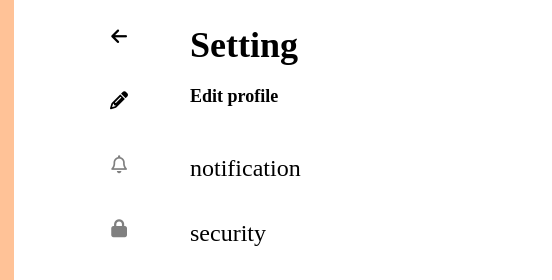
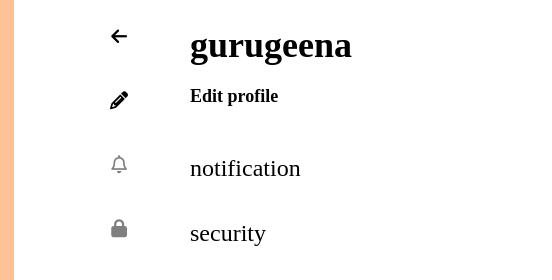
Before and after one commit to Armaanmk32/imtixaan, a plain HTML site: page index.html in a window 1280 px wide. Shown: the top 280 px of the page, 88-640 px from the left. Drawn offline with Linux system fonts and the light colour scheme.

Commit message:
h2 ayaan wax kabedeley

```diff
--- a/index.html
+++ b/index.html
@@ -34,7 +34,7 @@
             <i class="fa-solid fa-question" style="margin-top:80px ;"></i>
         </div>
         <div class="side-right">
-            <h2>Setting</h2>
+            <h2>gurugeena </h2>
             <h3>Edit profile</h3>
             <p>notification</p>
             <p>security</p>
```
